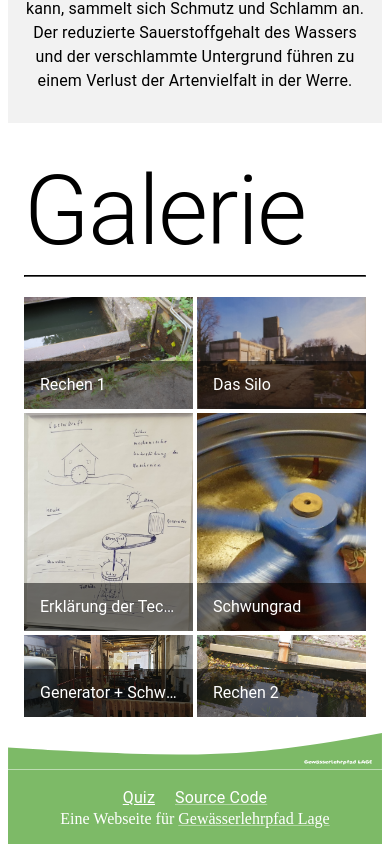
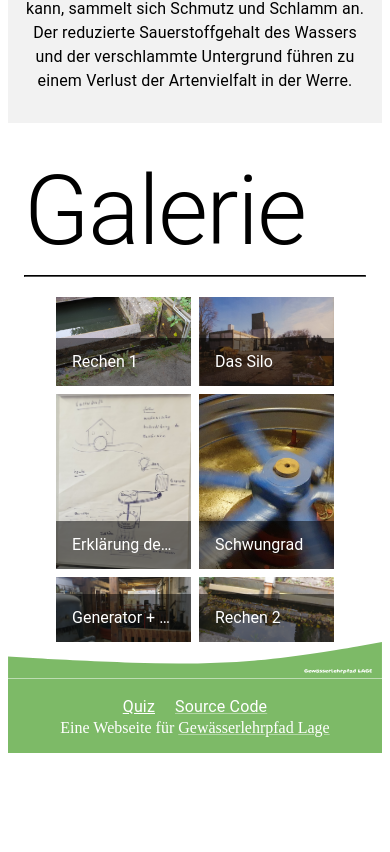
Before and after one commit to MaxAtslega/altrogge-mill, a Gatsby site: page / in a window 390 px wide. Shown: the part 10477-11329 px from the top of the page. After the commit the page ends 11238 px from the top, so only its background shows below. Built offline with nearby package versions, Linux system fonts and the light colour scheme; Gatsby itself is replaced by a stand-in of ours.

Commit message:
fix: responsive imagelist ssr

```diff
--- a/src/components/ResponsiveImageList/index.tsx
+++ b/src/components/ResponsiveImageList/index.tsx
@@ -1,37 +1,24 @@
-import React, {useEffect, useState} from "react"
-import {ImageList} from "@mui/material";
-
+import React from "react"
+import {styled} from "@mui/system";
 
 export default function ResponsiveImageList({ children }: { children: any }) {
-  const breakpoints = {
-    xs: 0,
-    sm: 600,
-    md: 960,
-    lg: 1280,
-    xl: 1920
-  }
 
-  const getColumns = (width) => {
-    if (width < breakpoints.sm) {
-      return 2
-    } else{
-      return 3
-    }
-  }
-
-  const [columns, setColumns] = useState(typeof window !== "undefined" ? getColumns(window.innerWidth): 2)
-  const updateDimensions = () => {
-    setColumns(getColumns(window.innerWidth))
-  }
-
-  useEffect(() => {
-    window.addEventListener("resize", updateDimensions);
-    return () => window.removeEventListener("resize", updateDimensions);
-  }, []);
+  const ImageGalleryList = styled('ul')(({ theme }) => ({
+    display: 'grid',
+    padding: 0,
+    margin: theme.spacing(0, 4),
+    gap: 8,
+    [theme.breakpoints.up('xs')]: {
+      gridTemplateColumns: 'repeat(2, 1fr)'
+    },
+    [theme.breakpoints.up('md')]: {
+      gridTemplateColumns: 'repeat(3, 1fr)'
+    },
+  }));
 
   return (
-    <ImageList cols={columns}>
+    <ImageGalleryList>
       { children }
-    </ImageList>
+    </ImageGalleryList>
   )
 }
```
